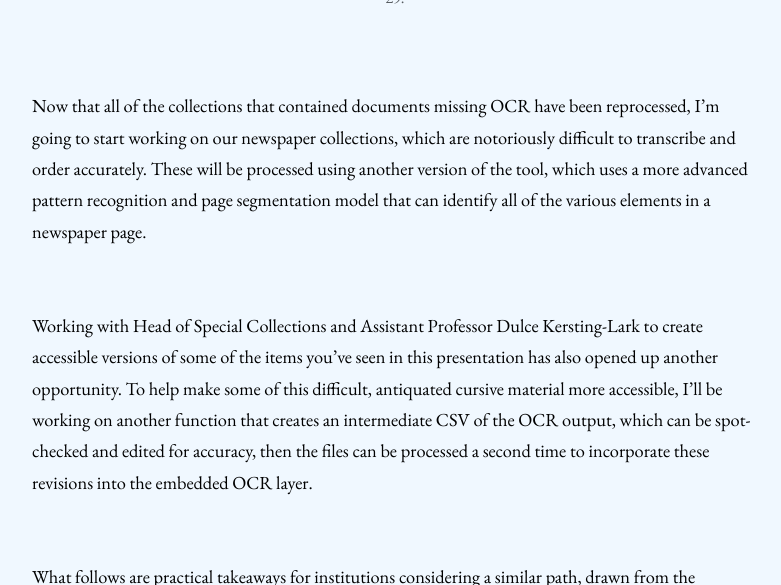
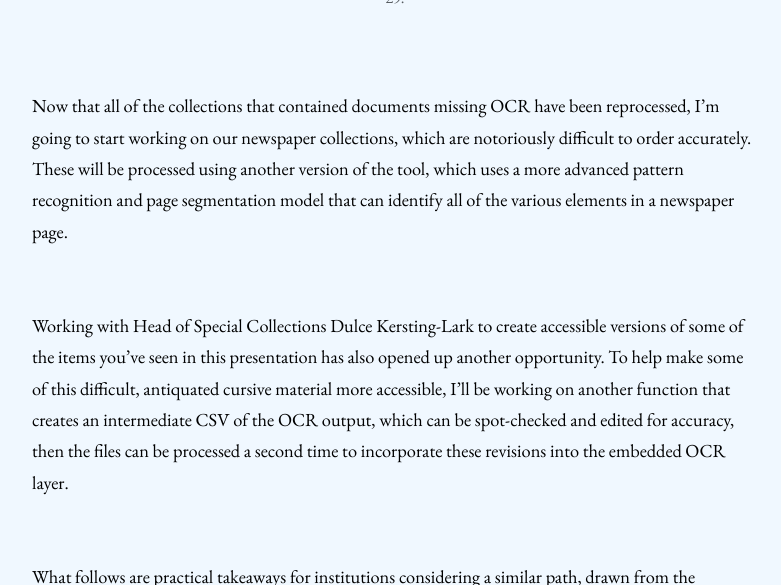
Before and after one commit to aweymo-ui/practices-rc, a Jekyll site: the page built from content/6_findings.md, in a window 1280 px wide and 900 px high, scrolled down 3755 px, cut to the strip 167-752 px from the top of the window. Shown: the whole strip, without its empty margins (245-1026 px from the left). Built offline with Jekyll 4.4.1, drawn with Linux system fonts in a browser that asks for light colours; some web fonts are replaced.

Commit message:
script update

```diff
--- a/content/6_findings.md
+++ b/content/6_findings.md
@@ -49,11 +49,11 @@ These batch methods are less precise than the human-directed sample surveys also
 
 <br>
 
-Now that all of the collections that contained documents missing OCR have been reprocessed, I’m going to start working on our newspaper collections, which are notoriously difficult to transcribe and order accurately. These will be processed using another version of the tool, which uses a more advanced pattern recognition and page segmentation model that can identify all of the various elements in a newspaper page.
+Now that all of the collections that contained documents missing OCR have been reprocessed, I’m going to start working on our newspaper collections, which are notoriously difficult to order accurately. These will be processed using another version of the tool, which uses a more advanced pattern recognition and page segmentation model that can identify all of the various elements in a newspaper page.
 
 <br>
 
-Working with Head of Special Collections and Assistant Professor Dulce Kersting-Lark to create accessible versions of some of the items you've seen in this presentation has also opened up another opportunity. To help make some of this difficult, antiquated cursive material more accessible, I'll be working on another function that creates an intermediate CSV of the OCR output, which can be spot-checked and edited for accuracy, then the files can be processed a second time to incorporate these revisions into the embedded OCR layer.
+Working with Head of Special Collections Dulce Kersting-Lark to create accessible versions of some of the items you've seen in this presentation has also opened up another opportunity. To help make some of this difficult, antiquated cursive material more accessible, I'll be working on another function that creates an intermediate CSV of the OCR output, which can be spot-checked and edited for accuracy, then the files can be processed a second time to incorporate these revisions into the embedded OCR layer.
 
 <br>
 
```
Also changed, not shown: content/3_ai.md (+2 -4 lines), content/5_case.md (+1 -1 lines).
